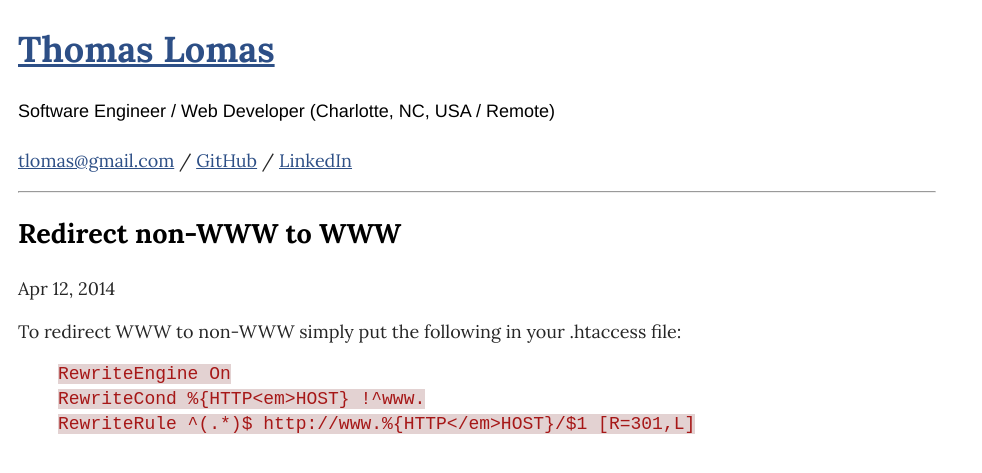
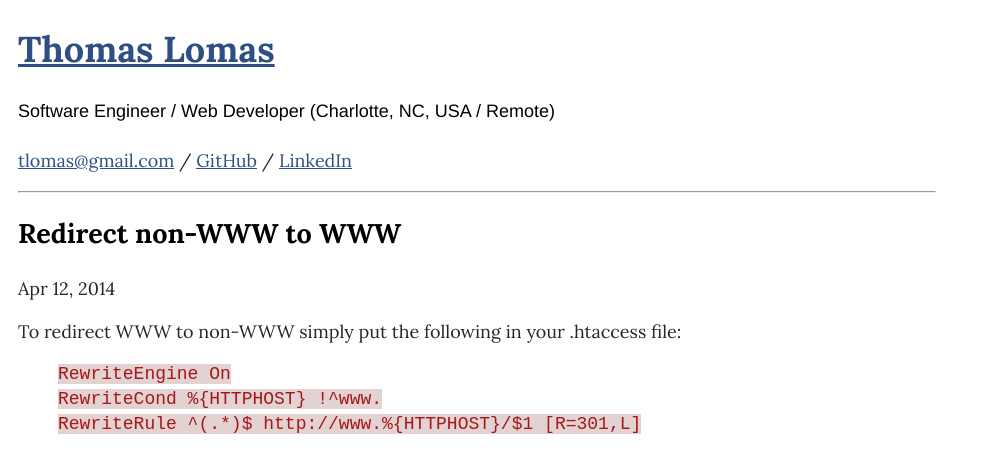
Before and after one commit to ThomasLomas/thomaslomas.github.io, a Jekyll site: the page built from _posts/2014-04-12-redirect-non-www-to-www.markdown, in a window 1280 px wide. Shown: the top 473 px of the page, without its empty margins (0-982 px from the left). Built offline with Jekyll 4.4.1, drawn with Linux system fonts in a browser that asks for light colours.

Commit message:
Remove erroneous <em>

```diff
--- a/_posts/2014-04-12-redirect-non-www-to-www.markdown
+++ b/_posts/2014-04-12-redirect-non-www-to-www.markdown
@@ -9,6 +9,6 @@ To redirect WWW to non-WWW simply put the following in your .htaccess file:
 
 {% highlight http %}
 RewriteEngine On
-RewriteCond %{HTTP<em>HOST} !^www.
-RewriteRule ^(.*)$ http://www.%{HTTP</em>HOST}/$1 [R=301,L]
+RewriteCond %{HTTPHOST} !^www.
+RewriteRule ^(.*)$ http://www.%{HTTPHOST}/$1 [R=301,L]
 {% endhighlight %}
```
